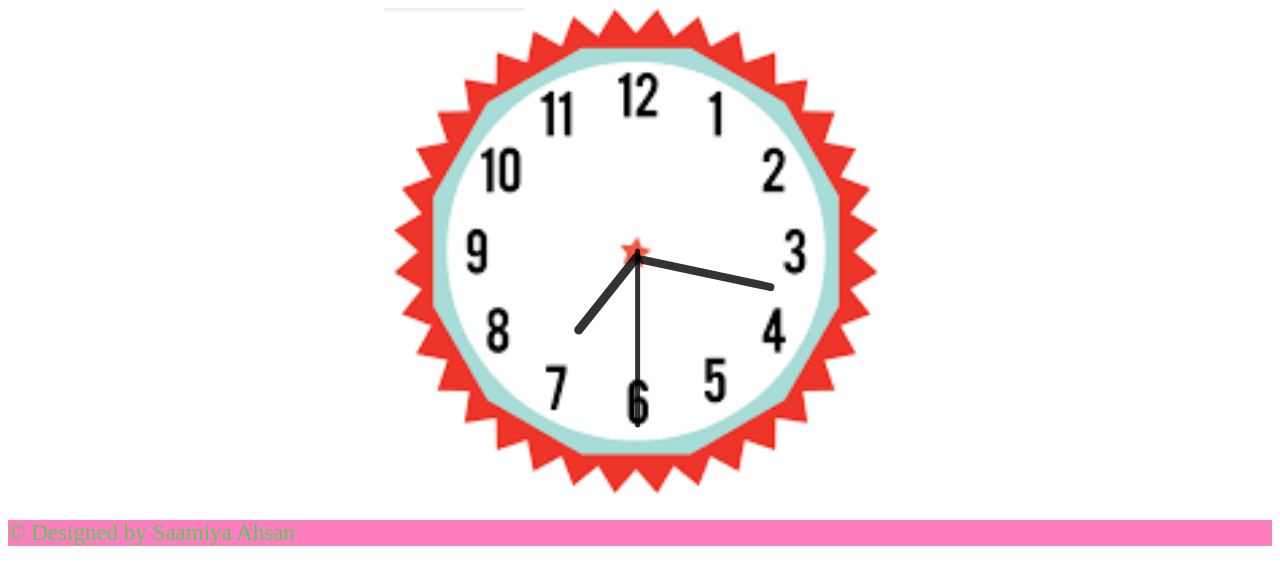
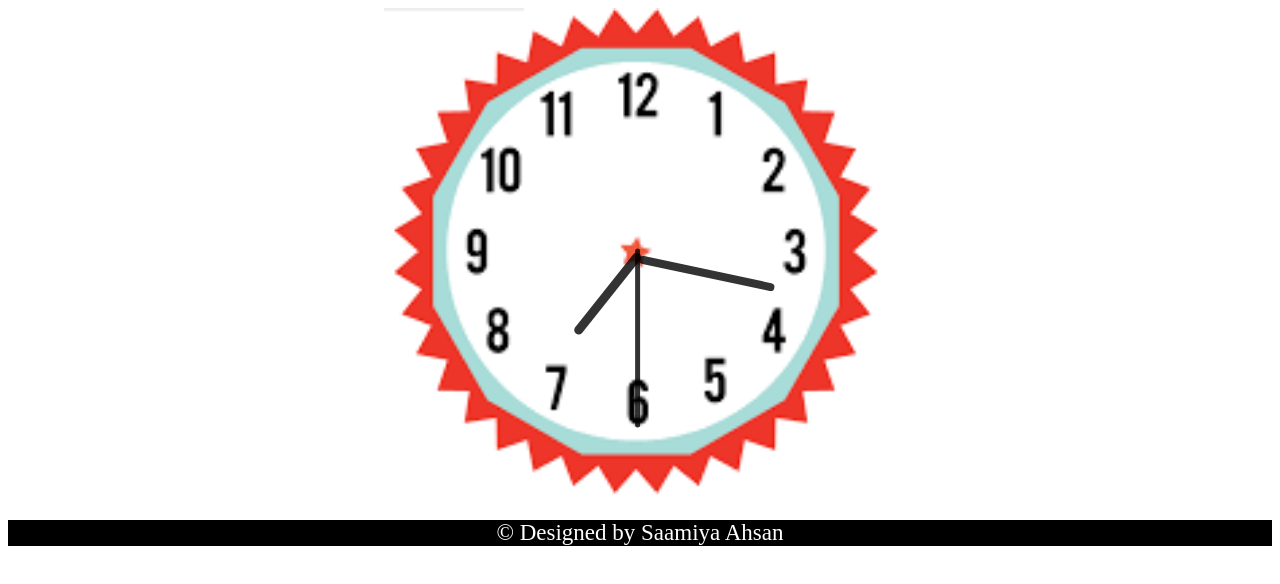
Before and after one commit to saamiyaahsan/Analog-Clock, a plain HTML site: page index.html in a window 1280 px wide. Drawn offline with Linux system fonts and the light colour scheme.

Commit message:
Update index.css

```diff
--- a/index.css
+++ b/index.css
@@ -37,7 +37,8 @@
 }
 
 footer{
-  background-color : rgb(253, 126, 190);
+  background-color : black;
   font-size : 23px;
-  color : rgba(14, 235, 40, 0.674);
+  color : white;
+  text-align : center;
 }
```
